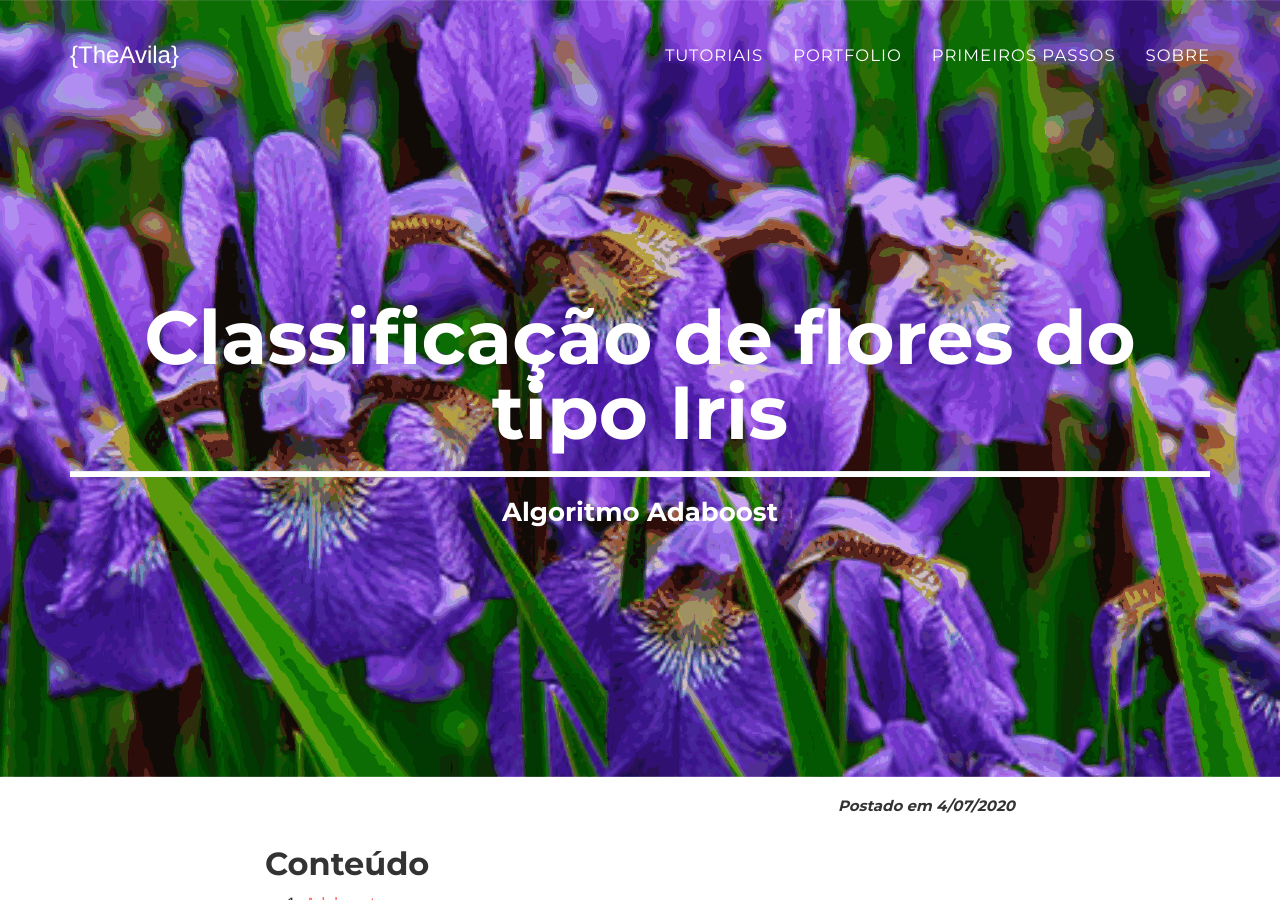
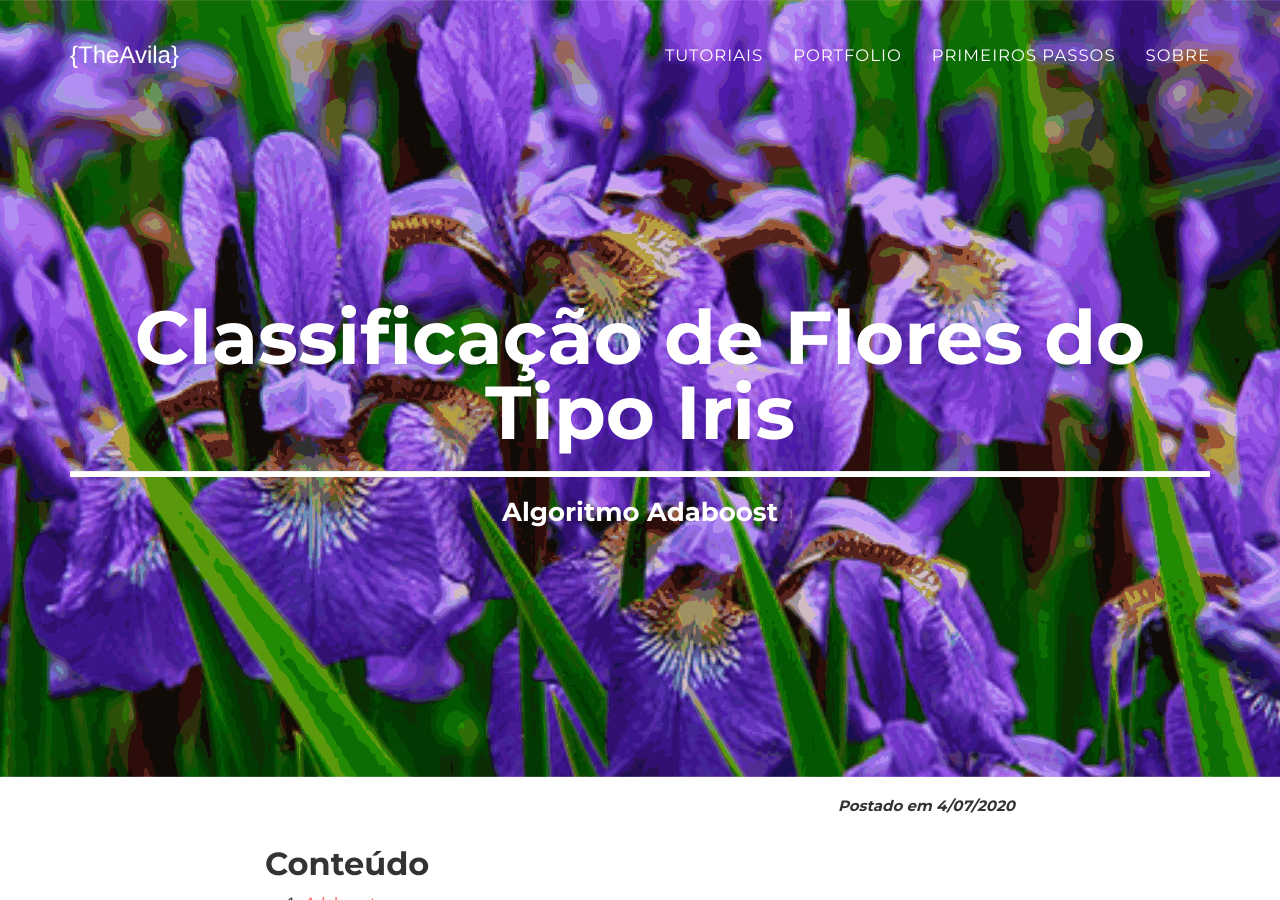
Before and after one commit to theavila/theavila.github.io, a Jekyll site: the page built from _posts/2020-07-4-adaboost-IRIS.md, in a window 1280 px wide and 900 px high. Built offline with Jekyll 4.4.1, drawn with Linux system fonts in a browser that asks for light colours; some web fonts are replaced; comment, search, counter and statistics services are not loaded.

```diff
--- a/_posts/2020-07-4-adaboost-IRIS.md
+++ b/_posts/2020-07-4-adaboost-IRIS.md
@@ -1,7 +1,7 @@
 ---
 layout: tutorial
 comments: true
-title: Classificação de flores do tipo Iris
+title: Classificação de Flores do Tipo Iris
 subtitle: "Algoritmo Adaboost"
 lang: pt
 date: 2022-07-4
```
